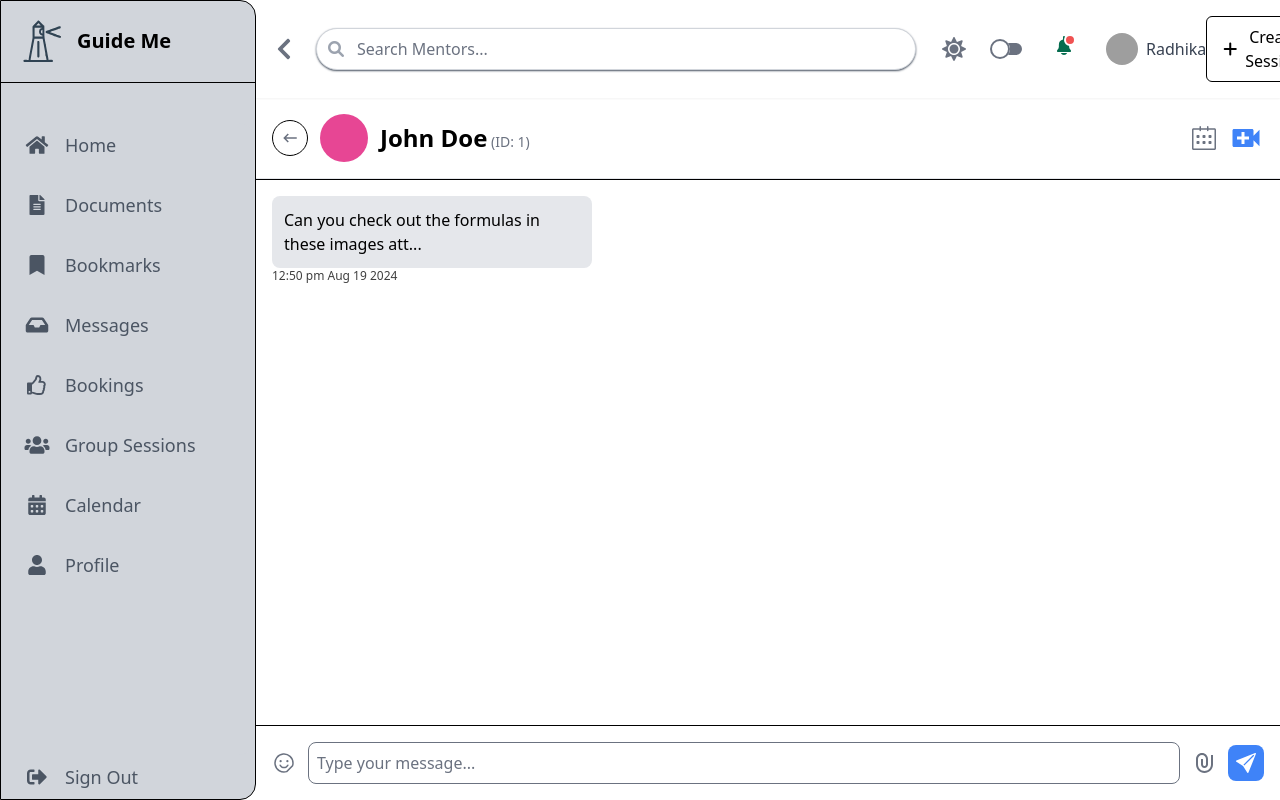
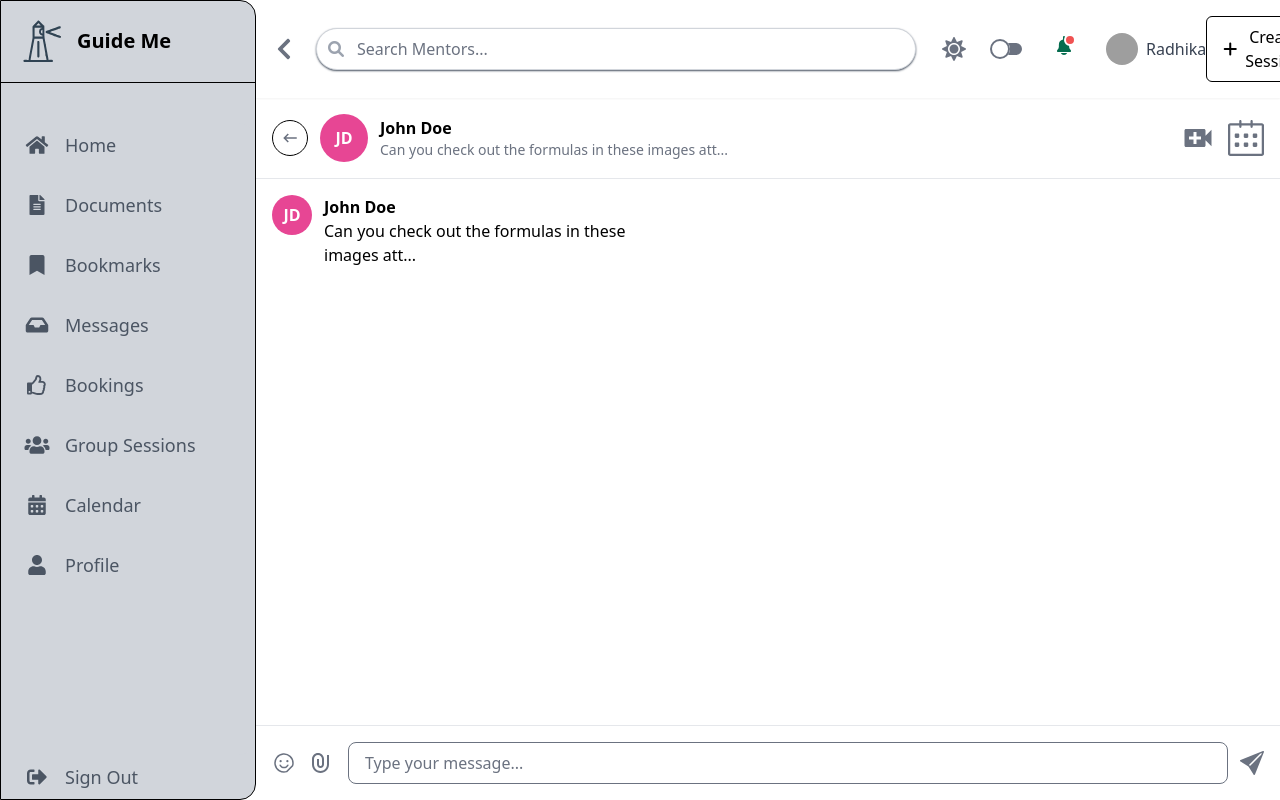
Before and after one commit to AnishSarkar22/SIH-2024, a React (Vite) app: page /mentor-chat/1 in a window 1280 px wide. Built offline with nearby package versions, Linux system fonts and the light colour scheme; grey boxes are pictures that could not be loaded.

Commit message:
0.7.4 (some changes in UI)

```diff
--- a/src/components/MChat.jsx
+++ b/src/components/MChat.jsx
@@ -9,6 +9,7 @@ import { PiSmileySticker } from "react-icons/pi";
 import { RiAttachmentLine } from "react-icons/ri";
 import { RxCross2 } from "react-icons/rx";
 import "webrtc-adapter";
+import Cal from "@calcom/embed-react";
 
 const initialMessages = [
   {
@@ -29,60 +30,7 @@ const initialMessages = [
     initials: "JA",
     link: "/mentor-chat/2",
   },
-  {
-    id: 3,
-    name: "Neha Kumari",
-    message: "Dear Ayo, You are yet to submit your assignment for chapt...",
-    time: "5:30 pm Aug 19 2024",
-    avatarColor: "bg-blue-500",
-    initials: "NK",
-    link: "/mentor-chat/3",
-  },
-  {
-    id: 4,
-    name: "Ashi Singh",
-    message: "Dear Ayo, You are yet to submit your assignment for chapt...",
-    time: "6:30 pm Aug 19 2024",
-    avatarColor: "bg-yellow-500",
-    initials: "AS",
-    link: "/mentor-chat/4",
-  },
-  {
-    id: 5,
-    name: "Priya Verma",
-    message: "Can you help me with the project guidelines?",
-    time: "8:00 am Aug 20 2024",
-    avatarColor: "bg-purple-500",
-    initials: "PV",
-    link: "/mentor-chat/5",
-  },
-  {
-    id: 6,
-    name: "Amit Patel",
-    message: "I have a question about the recent lecture.",
-    time: "9:15 am Aug 20 2024",
-    avatarColor: "bg-red-500",
-    initials: "AP",
-    link: "/mentor-chat/6",
-  },
-  {
-    id: 7,
-    name: "Sana Khan",
-    message: "Could you review my assignment draft?",
-    time: "11:45 am Aug 20 2024",
-    avatarColor: "bg-orange-500",
-    initials: "SK",
-    link: "/mentor-chat/7",
-  },
-  {
-    id: 8,
-    name: "Vikram Singh",
-    message: "I need clarification on the homework.",
-    time: "1:30 pm Aug 20 2024",
-    avatarColor: "bg-teal-500",
-    initials: "VS",
-    link: "/mentor-chat/8",
-  },
+  // Add more initial messages as needed
 ];
 
 const MChat = () => {
@@ -101,6 +49,7 @@ const MChat = () => {
   const [inputMessage, setInputMessage] = useState("");
   const [selectedFile, setSelectedFile] = useState(null);
   const [isVideoCallOpen, setIsVideoCallOpen] = useState(false);
+  const [isCalModalOpen, setIsCalModalOpen] = useState(false); // Define the state for calendar modal
   const localVideoRef = useRef(null);
   const remoteVideoRef = useRef(null);
   const peerConnectionRef = useRef(null);
@@ -251,155 +200,131 @@ const MChat = () => {
               className="w-9 h-9 text-gray-500 dark:text-gray-400 cursor-pointer rounded-full border-black border dark:bg-gray-700 p-2"
               onClick={() => navigate("/mentor-message")}
             />
-            <div
-              className={`w-12 h-12 rounded-full ${message.avatarColor}`}
-            ></div>
+            <div className="w-12 h-12 rounded-full bg-pink-500 flex items-center justify-center text-white font-bold">
+              {message?.initials}
+            </div>
             <div>
-              <span className="font-bold text-2xl">{message.name}</span>
-              <span className="text-sm text-gray-500 dark:text-gray-400">
-                {" "}
-                (ID: {chatId})
-              </span>
+              <div className="font-bold">{message?.name}</div>
+              <div className="text-sm text-gray-500 dark:text-gray-400">
+                {message?.message}
               </div>
             </div>
-          <div className="flex items-center space-x-3">
-            <SlCalender className="w-6 h-6 text-gray-500 dark:text-gray-400" />
+          </div>
+          <div className="flex space-x-3">
             <MdVideoCall
-              className="w-9 h-9 text-blue-500 cursor-pointer"
+              className="w-9 h-9 text-gray-500 dark:text-gray-400 cursor-pointer"
               onClick={startVideoCall}
+            />
+            <SlCalender
+              className="w-9 h-9 text-gray-500 dark:text-gray-400 cursor-pointer"
+              onClick={() => setIsCalModalOpen(true)}
             />
           </div>
         </div>
+        {/* Messages and input */}
+        <div className="flex-1 p-4 overflow-y-auto">
+          {messages.map((msg) => (
             <div
-          className={`border-t ${darkMode ? "border-white" : "border-black"}`}
-        ></div>
-        {isVideoCallOpen ? (
-          <div className="p-4 flex flex-col items-center space-y-4">
-            <div className="flex justify-center space-x-4">
+              key={msg.id}
+              className={`flex items-start mb-4 ${msg.name === "You" ? "justify-end" : ""
+                }`}
+            >
+              <div
+                className={`w-10 h-10 rounded-full flex items-center justify-center text-white font-bold ${msg.avatarColor}`}
+              >
+                {msg.initials}
+              </div>
+              <div className="ml-3 max-w-xs">
+                <div className="font-bold">{msg.name}</div>
+                <div>{msg.message}</div>
+              </div>
+            </div>
+          ))}
+        </div>
+        {/* Message input */}
+        <div className="flex items-center p-4 border-t dark:border-gray-700">
+          <PiSmileySticker className="w-6 h-6 text-gray-500 dark:text-gray-400 cursor-pointer" />
+          <RiAttachmentLine
+            className="w-6 h-6 text-gray-500 dark:text-gray-400 cursor-pointer ml-3"
+            onClick={handleAttachmentClick}
+          />
+          <input
+            ref={fileInputRef}
+            type="file"
+            onChange={handleFileChange}
+            style={{ display: "none" }}
+          />
+          {selectedFile && (
+            <div className="flex items-center ml-3">
+              <span className="text-sm text-gray-500 dark:text-gray-400">
+                {selectedFile.name}
+              </span>
+              <RxCross2
+                className="w-4 h-4 text-red-500 cursor-pointer ml-2"
+                onClick={handleRemoveFile}
+              />
+            </div>
+          )}
+          <input
+            type="text"
+            className="flex-1 px-4 py-2 ml-4 rounded-lg border dark:bg-gray-800 dark:border-gray-700 dark:text-white"
+            placeholder="Type your message..."
+            value={inputMessage}
+            onChange={(e) => setInputMessage(e.target.value)}
+            onKeyDown={handleKeyDown}
+          />
+          <BsFillSendFill
+            className="w-6 h-6 text-gray-500 dark:text-gray-400 cursor-pointer ml-3"
+            onClick={handleSendMessage}
+          />
+        </div>
+      </div>
+
+      {/* Calendar Modal */}
+      {isCalModalOpen && (
+       <div className="fixed inset-0 bg-black bg-opacity-50 flex items-center justify-center z-50">
+       <div className="bg-white dark:bg-gray-900 bg-opacity-90 dark:bg-opacity-90 p-6 rounded-lg shadow-lg w-full max-w-4xl h-[80vh]">
+         <div className="flex justify-between items-center mb-4">
+           <h2 className="text-xl font-bold text-gray-900 dark:text-white">Schedule a Meeting</h2>
+           <button
+             className="text-gray-500 dark:text-gray-400"
+             onClick={() => setIsCalModalOpen(false)}
+           >
+             <RxCross2 className="w-6 h-6" />
+           </button>
+         </div>
+         <div className="w-full h-full overflow-hidden">
+           <Cal calLink="rick/get-rick-rolled" className="w-full h-full border-none"  />
+         </div>
+       </div>
+     </div>
+      )}
+
+      {/* Video Call Modal */}
+      {isVideoCallOpen && (
+        <div className="fixed inset-0 z-50 flex items-center justify-center bg-black bg-opacity-50">
+          <div className="bg-white p-6 rounded-lg shadow-lg relative dark:bg-gray-900 dark:text-white">
+            <h2 className="text-xl mb-4">Video Call</h2>
             <video
               ref={localVideoRef}
               autoPlay
-                playsInline
-                className="w-1/2 h-auto bg-gray-500"
-              />
+              muted
+              className="w-64 h-64 bg-gray-300"
+            ></video>
             <video
               ref={remoteVideoRef}
               autoPlay
-                playsInline
-                className="w-1/2 h-auto bg-gray-500"
-              />
-            </div>
+              className="w-64 h-64 bg-gray-300 mt-4"
+            ></video>
             <button
-              className="bg-red-500 text-white px-4 py-2 rounded"
+              className="mt-4 px-4 py-2 bg-red-500 text-white rounded-lg"
               onClick={endVideoCall}
             >
               End Call
             </button>
           </div>
-        ) : (
-          <>
-            <div className="flex-grow overflow-y-auto p-4 space-y-4">
-              {messages.map((msg) => (
-                <div
-                  key={msg.id}
-                  className={`flex items-start space-x-3 ${
-                    msg.name === "You" ? "justify-end" : ""
-                  }`}
-                >
-                  <div className="flex flex-col items-start">
-                    {msg.name === "You" && (
-                      <span className="text-sm text-gray-500 dark:text-gray-400">
-                        You
-                      </span>
-                    )}
-                    <div
-                      className={`max-w-xs ${
-                        msg.name === "You"
-                          ? "bg-blue-500 text-white"
-                          : msg.name === "Rohit Sharma" && !darkMode
-                          ? "bg-gray-300"
-                          : "bg-gray-200 dark:bg-gray-700"
-                      } rounded-lg p-3`}
-                    >
-                      <p>{msg.message}</p>
-                      {msg.file && (
-                        <div className="mt-2">
-                          <span className="text-sm text-gray-500 dark:text-gray-400">
-                            Attached file:
-                          </span>
-                          <a
-                            href={URL.createObjectURL(msg.file)}
-                            download={msg.file.name}
-                            className="block text-blue-500 dark:text-blue-400"
-                          >
-                            {msg.file.name}
-                          </a>
         </div>
       )}
-                    </div>
-                    <span
-                      className={`text-xs opacity-75 dark:text-gray-400 ${
-                        msg.name === "You" ? "text-right" : ""
-                      }`}
-                    >
-                      {msg.time}
-                    </span>
-                  </div>
-                </div>
-              ))}
-            </div>
-            {selectedFile && (
-              <div className="p-4 border-t dark:border-gray-700">
-                <div className="mb-4 p-2 border rounded-lg dark:border-gray-600 dark:bg-gray-800 flex justify-between items-center">
-                  <span className="text-sm dark:text-gray-400">
-                    Attached file: {selectedFile.name}
-                  </span>
-                  <RxCross2
-                    className="w-5 h-5 text-gray-500 dark:text-gray-400 cursor-pointer"
-                    onClick={handleRemoveFile}
-                  />
-                </div>
-              </div>
-            )}
-            <div
-              className={`p-4 border-t ${
-                darkMode ? "border-white" : "border-black"
-              }`}
-            >
-              <div className="flex items-center space-x-3">
-                <PiSmileySticker className="w-6 h-6 text-gray-500 dark:text-gray-400 cursor-pointer" />
-                <div className="relative flex-grow">
-                  <input
-                    type="text"
-                    className="w-full p-2 rounded-lg border dark:bg-gray-800 dark:border-gray-600 dark:text-white"
-                    placeholder="Type your message..."
-                    value={inputMessage}
-                    onChange={(e) => setInputMessage(e.target.value)}
-                    onKeyDown={handleKeyDown}
-                  />
-                </div>
-                <RiAttachmentLine
-                  className="w-6 h-6 text-gray-500 dark:text-gray-400 cursor-pointer"
-                  onClick={handleAttachmentClick}
-                />
-                <input
-                  type="file"
-                  ref={fileInputRef}
-                  style={{ display: "none" }}
-                  onChange={handleFileChange}
-                  onKeyDown={handleKeyDown}
-                />
-                <button
-                  className="p-2 rounded-lg bg-blue-500 text-white dark:bg-blue-700 flex items-center justify-center"
-                  onClick={handleSendMessage}
-                >
-                  <BsFillSendFill className="w-5 h-5" />
-                </button>
-              </div>
-            </div>
-          </>
-        )}
-      </div>
     </div>
   );
 };
```
Also changed, not shown: src/components/MProfile.jsx (+40 -113 lines), 2 other files (tests, documents, lock files or other folders). Lines whose indentation alone changed are shown as unchanged.
